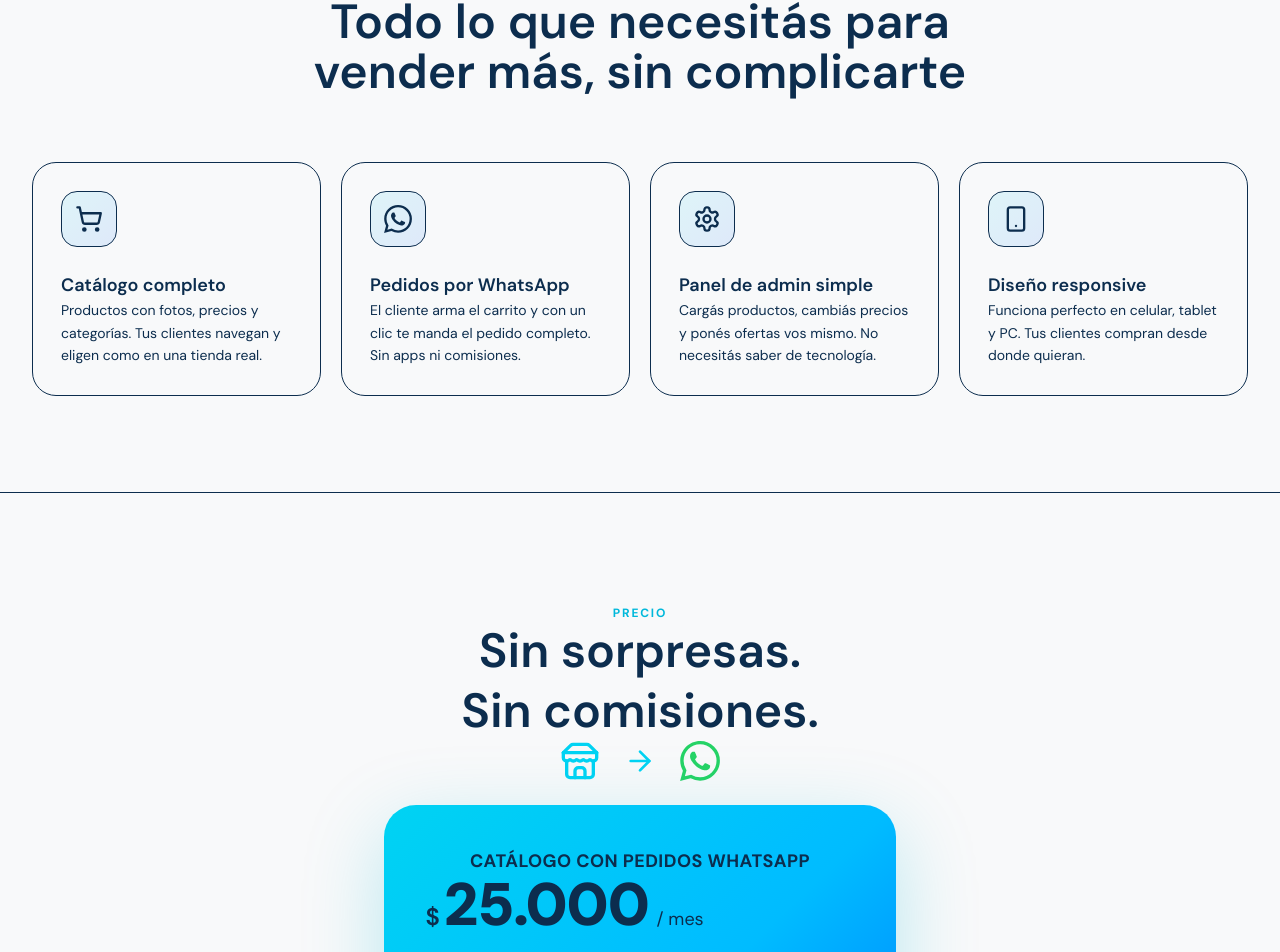
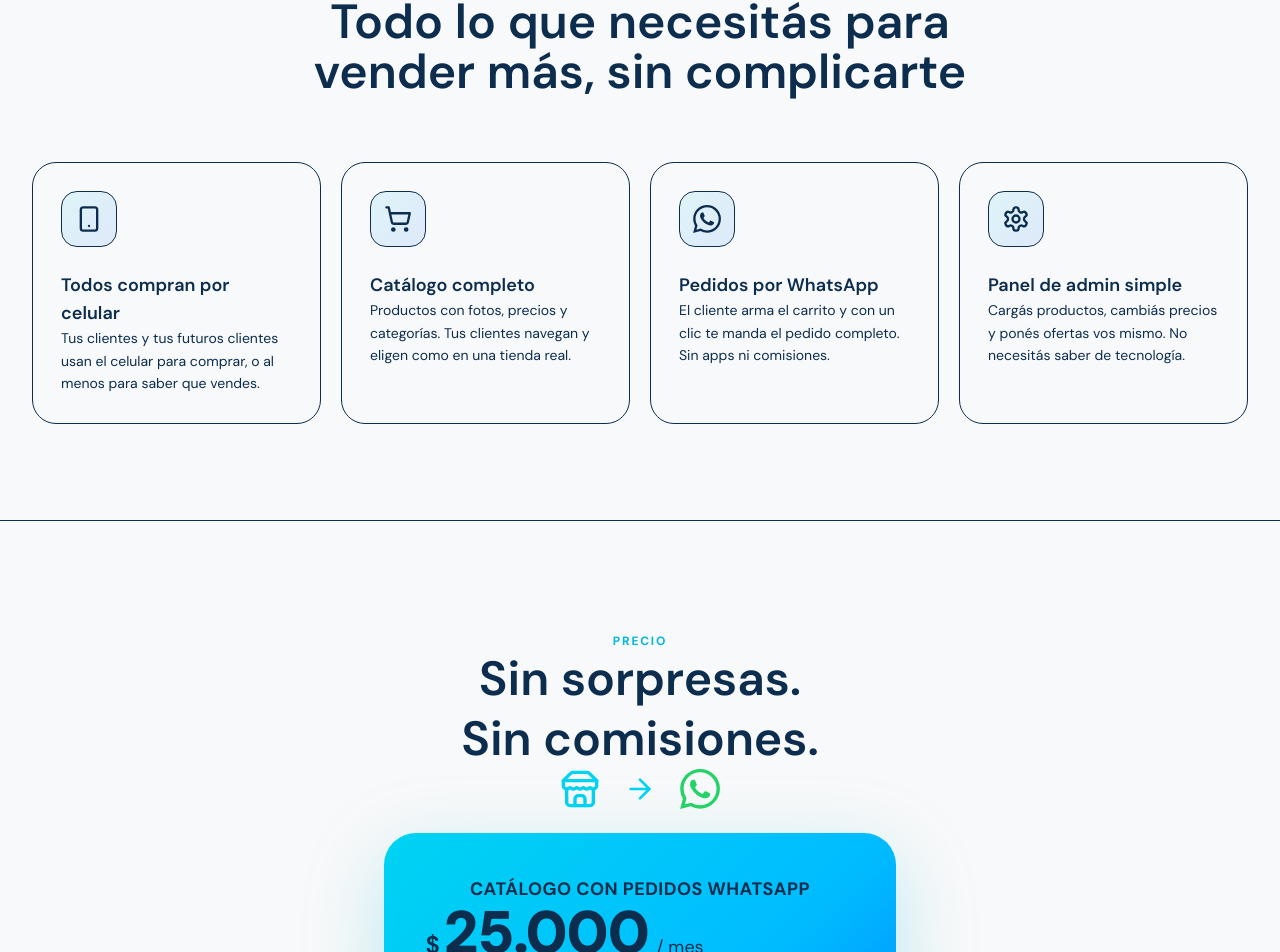
Before and after one commit to AppResuelve/appresuelve-oficial-site, a React (Vite) app: page /landing/catalogo-whatsapp in a window 1280 px wide. Shown: the part 1056-2008 px from the top of the page. Built offline with nearby package versions, Linux system fonts and the light colour scheme.

Commit message:
landing done

```diff
--- a/src/landings/catalogoWhatsApp.jsx
+++ b/src/landings/catalogoWhatsApp.jsx
@@ -260,6 +260,11 @@ function PhoneMockup() {
 // ─── SECCIÓN FEATURES ─────────────────────────────────────────────────────────
 const features = [
   {
+    Icon: IconPhone,
+    title: 'Todos compran por celular',
+    desc: 'Tus clientes y tus futuros clientes usan el celular para comprar, o al menos para saber que vendes.',
+  },
+  {
     Icon: IconCart,
     title: 'Catálogo completo',
     desc: 'Productos con fotos, precios y categorías. Tus clientes navegan y eligen como en una tienda real.',
@@ -273,11 +278,6 @@ const features = [
     Icon: IconGear,
     title: 'Panel de admin simple',
     desc: 'Cargás productos, cambiás precios y ponés ofertas vos mismo. No necesitás saber de tecnología.',
-  },
-  {
-    Icon: IconPhone,
-    title: 'Diseño responsive',
-    desc: 'Funciona perfecto en celular, tablet y PC. Tus clientes compran desde donde quieran.',
   },
 ]
 
```
